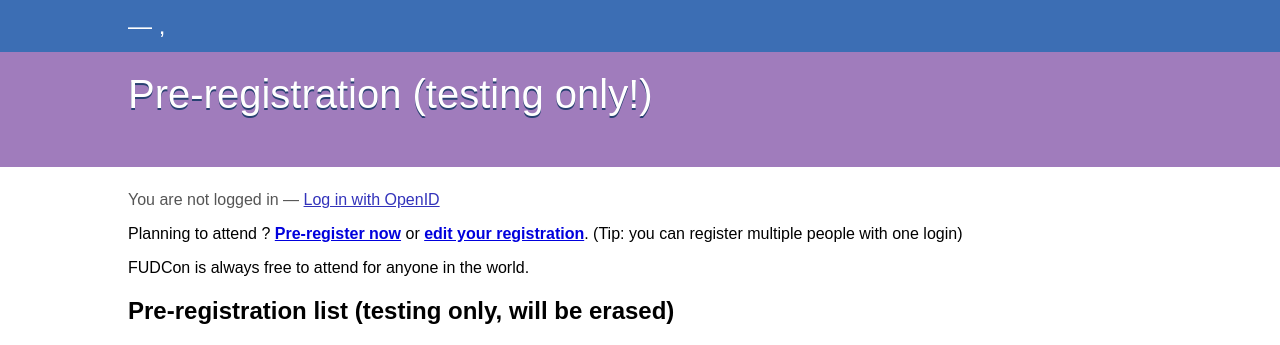
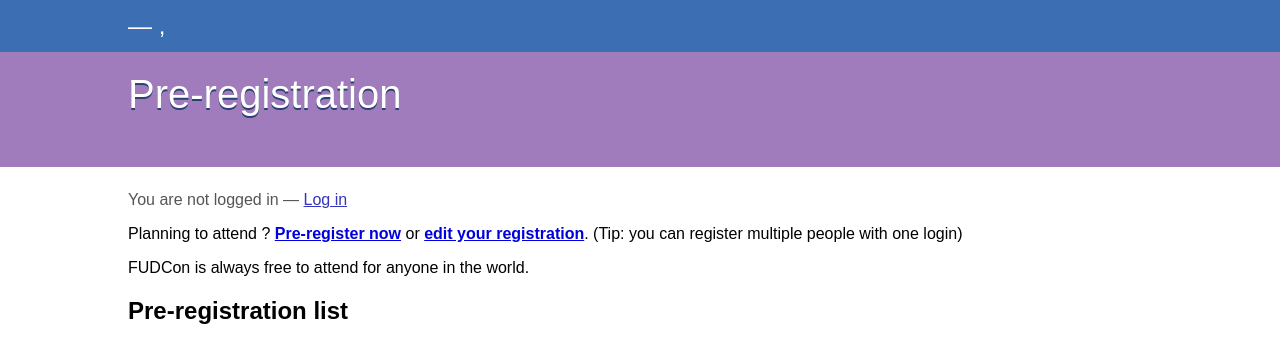
Before and after one commit to fedora-infra/flock-registration, a Flask app: page / in a window 1280 px wide. Shown: the top 345 px of the page. Run offline with Flask 2, Linux system fonts and the light colour scheme; data that the repository does not hold is empty; parts of the project's set-up code (start-up, migrations or seed data) failed here and were passed over; some libraries are stand-ins or nearby versions.

Commit message:
Remove "testing" messages

```diff
--- a/wsgi/templates/index.html
+++ b/wsgi/templates/index.html
@@ -5,7 +5,7 @@
 <p>Planning to attend <a href="{{ config.FUDCON_URL }}">{{ config.FUDCON_NAME}} {{ config.FUDCON_YEAR }}</a>? <strong><a href="/new">Pre-register now</a></strong> or <strong><a href="/edit">edit your registration</a></strong>. (Tip: you can register multiple people with one login)</p>
 <p>FUDCon is always free to attend for anyone in the world.</p>
 
-<h2>Pre-registration list (testing only, will be erased)</h2>
+<h2>Pre-registration list</h2>
 
 <table>
   <tr>
--- a/wsgi/templates/layout.html
+++ b/wsgi/templates/layout.html
@@ -9,7 +9,7 @@
   <body>
     <div id="header">
       <h1>{{ config.FUDCON_NAME }} &mdash; {{ config.FUDCON_DATES }}, {{ config.FUDCON_YEAR }}</h1>
-      <h2>Pre-registration (testing only!)</h2>
+      <h2>Pre-registration</h2>
     </div>
     {% with messages = get_flashed_messages() %}
       {% if messages %}
@@ -24,7 +24,7 @@
     {% if session['openid'] %}
       <p class="gray">You are logged in as {{ session['openid'] }} &mdash; <a href="/logout">Log out</a></p>
     {% else %}
-      <p class="gray">You are not logged in &mdash; <a href="/login">Log in with OpenID</a></p>
+      <p class="gray">You are not logged in &mdash; <a href="/login">Log in</a></p>
     {% endif %}
     {% block body %}{% endblock %}
     </div>
```
